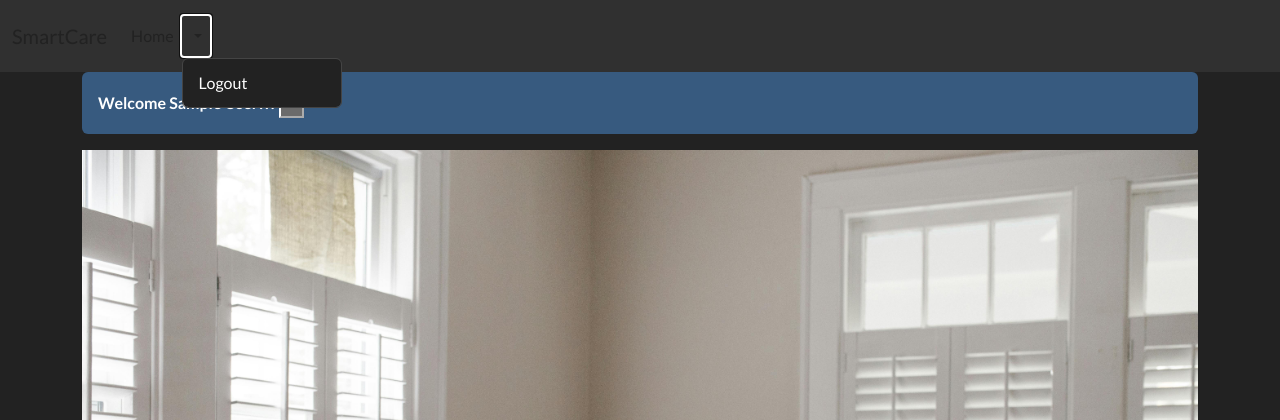
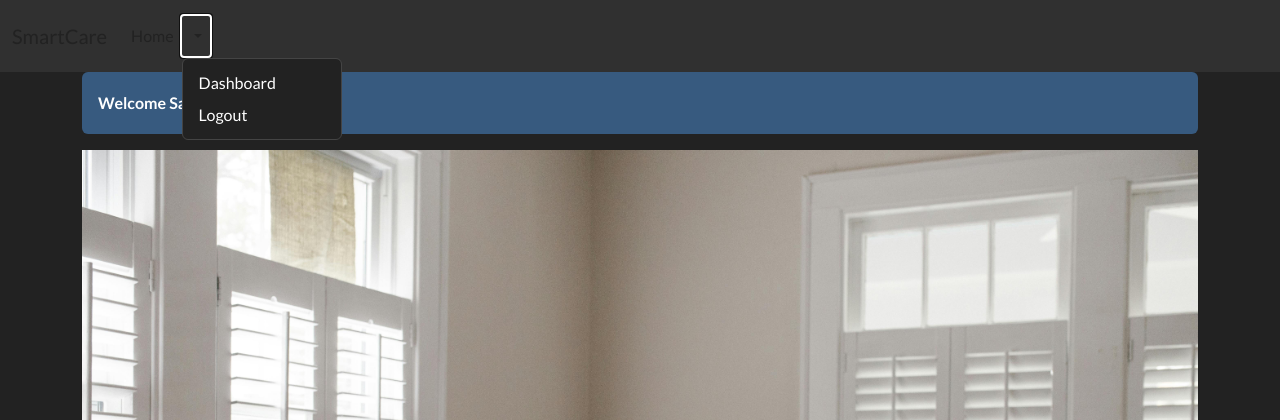
Before and after one commit to adam-selman/DaESD-Assignment-2, a Django app: page / in a window 1280 px wide, after a click that opens the changed part. Shown: the top 420 px of the page. Run offline with Django 5.2, Linux system fonts and the light colour scheme; the visitor is signed in with stand-in values (Sample User, id 1); some libraries are stand-ins or nearby versions.

Commit message:
Dashboard resolver

```diff
--- a/DESD_2024/SmartCare/SCS/templates/index.html
+++ b/DESD_2024/SmartCare/SCS/templates/index.html
@@ -50,15 +50,7 @@
                       {% endif %}
                     </a>
                     <ul class="dropdown-menu" aria-labelledby="navbarDropdownMenuLink">
-                      {% if user_type == 'doctor' %}
-                      <li><a class="dropdown-item" href="doctor_dashboard">Dashboard</a></li>
-                      {% elif user_type == 'patient' %}
-                      <li><a class="dropdown-item" href="patient_dashboard">Dashboard</a></li>
-                      {% elif user_type == 'nurse' %}
-                      <li><a class="dropdown-item" href="nurse_dashboard">Dashboard</a></li>
-                      {% elif user_type == 'admin' %}
-                      <li><a class="dropdown-item" href="admin_dashboard">Dashboard</a></li>
-                      {% endif %}
+                      <li><a class="dropdown-item" href="dashboard">Dashboard</a></li>
                       <li><a class="dropdown-item" href="logout">Logout</a></li>
                     </ul>
                   </li>
```
